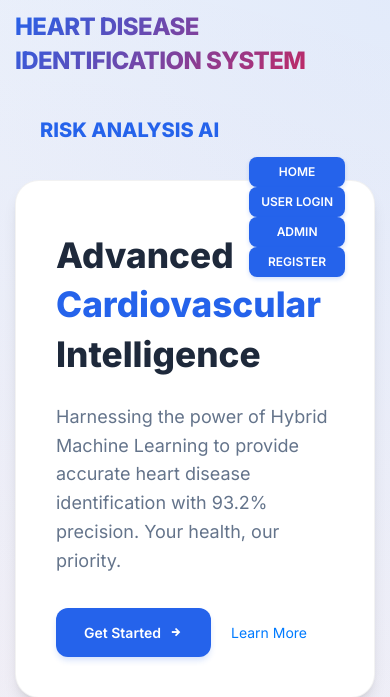
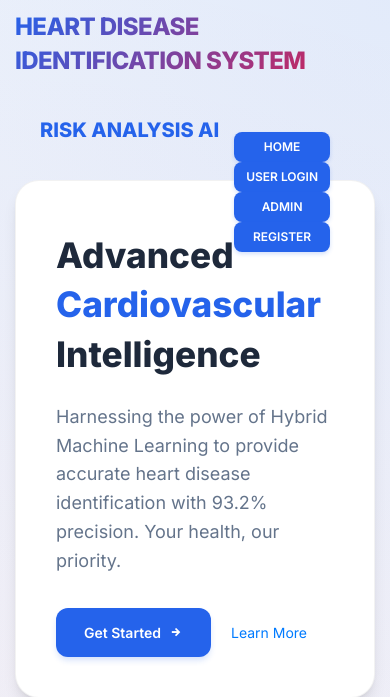
Before and after one commit to Anitha223/heart_disease_prediction, a Django app: page / in a window 390 px wide. Shown: the top 697 px of the page. Run offline with Django 4.2, Linux system fonts and the light colour scheme; parts of the project's set-up code (start-up, migrations or seed data) failed here and were passed over; some libraries are stand-ins or nearby versions.

Commit message:
Align mobile nav buttons to the top right corner

```diff
--- a/templates/assets/premium_styles.css
+++ b/templates/assets/premium_styles.css
@@ -232,13 +232,12 @@ body {
     }
     .navbar-collapse {
         display: flex !important;
-        flex-direction: row;
-        flex-wrap: wrap;
-        justify-content: center;
+        flex-direction: column;
+        align-items: flex-end;
         width: 100%;
         background: transparent !important;
-        margin-top: 10px;
-        padding: 0;
+        margin-top: -15px;
+        padding-right: 15px;
         height: auto !important;
         visibility: visible !important;
         opacity: 1 !important;
--- a/templates/index.html
+++ b/templates/index.html
@@ -17,7 +17,7 @@
     <link rel="stylesheet" href="assets/css/icofont.css">
     <link rel="stylesheet" href="assets/css/animate.min.css">
     <link rel="stylesheet" href="assets/style.css">
-    <link rel="stylesheet" href="assets/premium_styles.css?v=2.3">
+    <link rel="stylesheet" href="assets/premium_styles.css?v=2.4">
 </head>
 <body>
 
```
